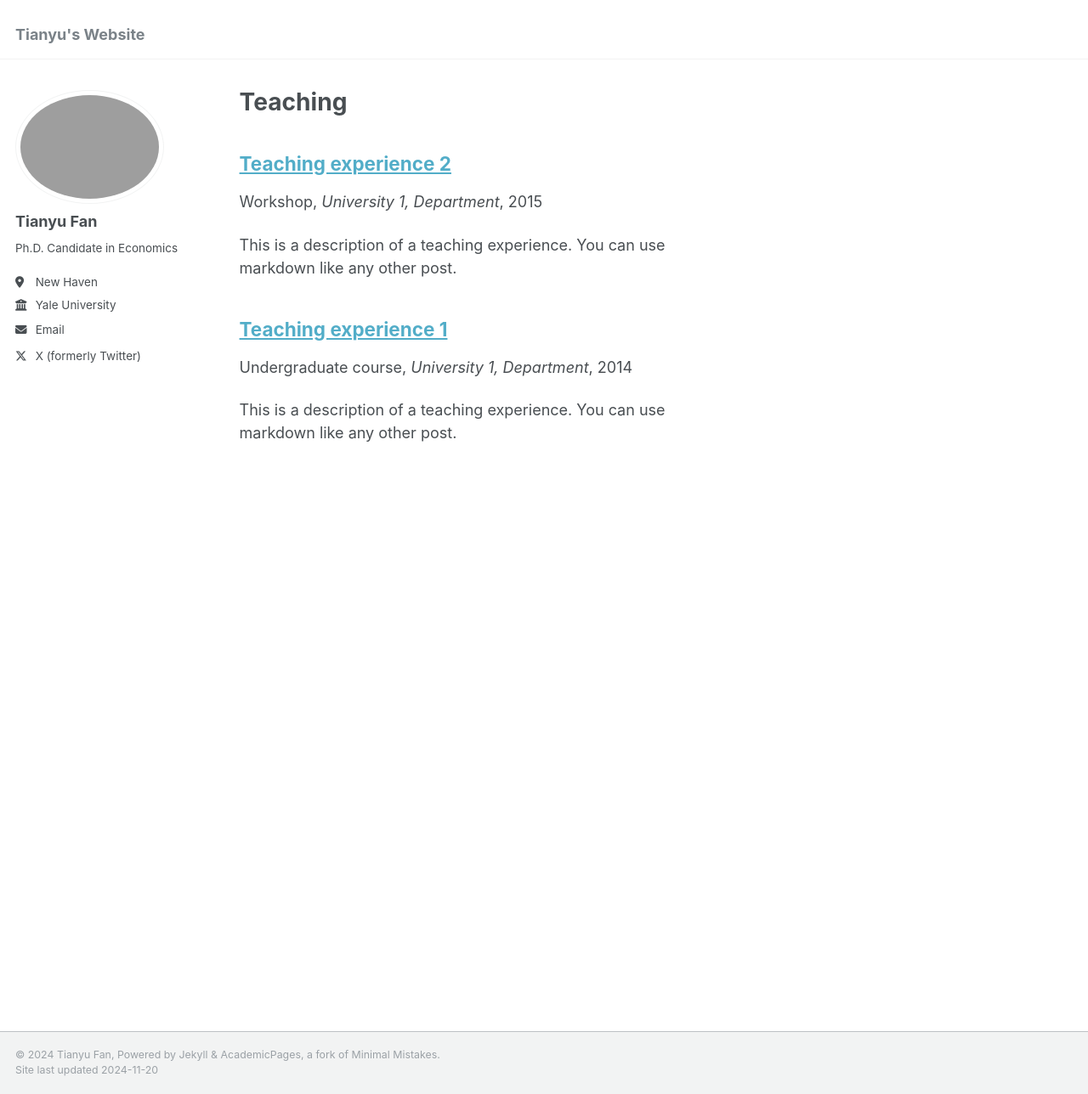
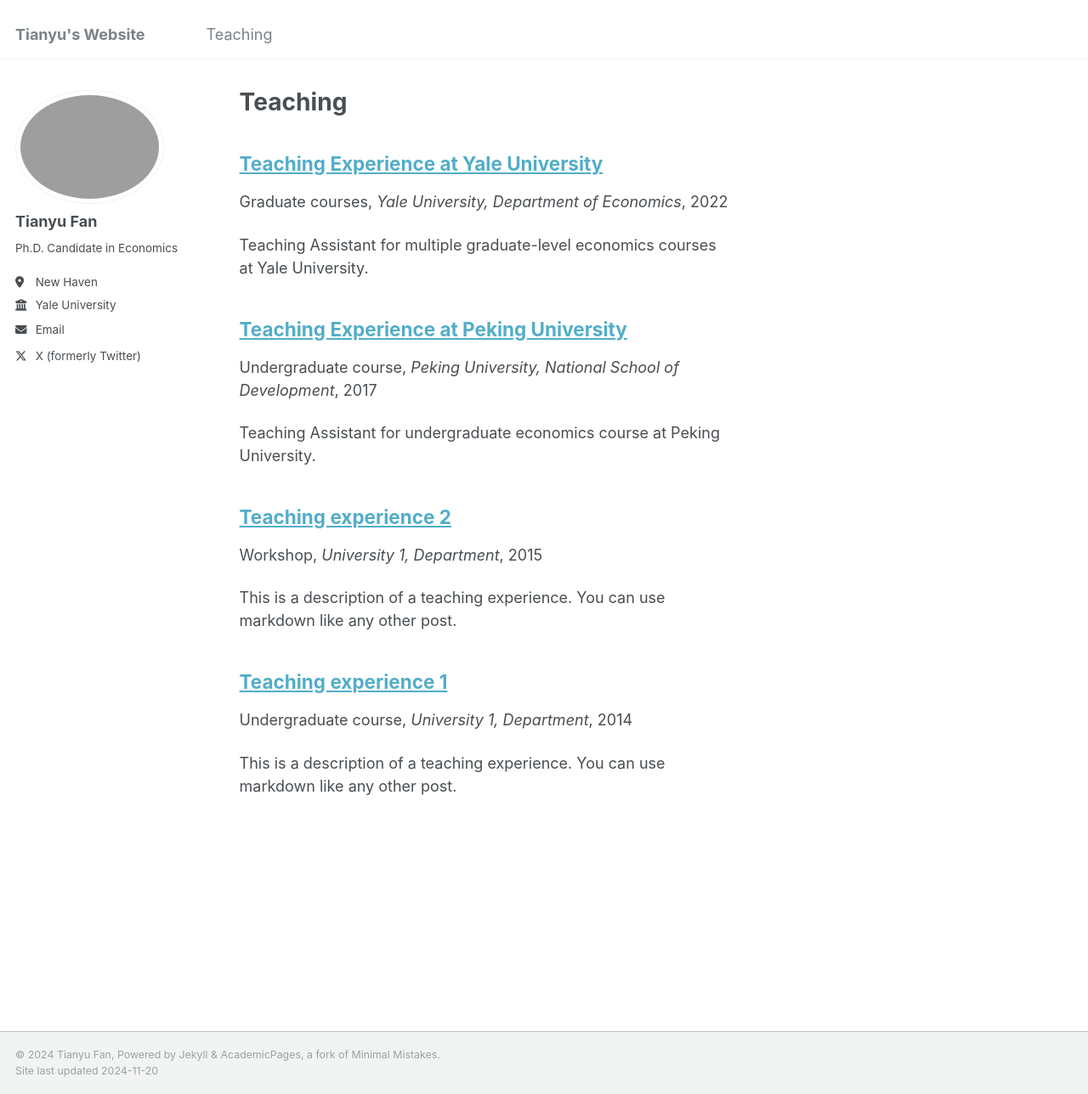
Before and after one commit to tianyufan-econ/tianyufan-econ.github.io, a Jekyll site: the page built from _pages/teaching.html, in a window 1280 px wide and 1288 px high. Shown: the whole window at 85% size. Built offline with Jekyll 4.4.1, drawn with Linux system fonts in a browser that asks for light colours.

Commit message:
teaching

```diff
--- a/_data/navigation.yml
+++ b/_data/navigation.yml
@@ -11,8 +11,8 @@ main:
   #- title: "Talks"
   #  url: /talks/
 
-  #- title: "Teaching"
-  #  url: /teaching/
+  - title: "Teaching"
+    url: /teaching/
 
   #- title: "Portfolio"
   #  url: /portfolio/
--- /dev/null
+++ b/_teaching/2017-teaching-pku.md
@@ -0,0 +1,16 @@
+---
+title: "Teaching Experience at Peking University"
+collection: teaching
+type: "Undergraduate course"
+permalink: /teaching/2017-teaching-pku
+venue: "Peking University, National School of Development"
+date: 2017-09-01
+location: "Beijing, China"
+---
+
+Teaching Assistant for undergraduate economics course at Peking University.
+
+Undergraduate Level Courses
+======
+* **Intermediate Microeconomics**
+  * Fall 2017 with Professors Ju Hu & Lixing Li
--- /dev/null
+++ b/_teaching/2022-2024-teaching-yale.md
@@ -0,0 +1,25 @@
+---
+title: "Teaching Experience at Yale University"
+collection: teaching
+type: "Graduate courses"
+permalink: /teaching/2022-2024-teaching-yale
+venue: "Yale University, Department of Economics"
+date: 2022-09-01
+location: "New Haven, USA"
+---
+
+Teaching Assistant for multiple graduate-level economics courses at Yale University.
+
+Ph.D. Level Courses
+======
+* **Macroeconomics I**
+  * Fall 2023 with Professors Zhen Huo & Fabrizio Zilibotti
+  * Fall 2024 with Professors Pascual Restrepo & Fabrizio Zilibotti
+
+Master's Level Courses
+======
+* **Advanced Development Economics**
+  * Spring 2023 with Professor Michael Boozer
+
+* **Growth and Macroeconomics**
+  * Fall 2022 with Professor Ana Cecilia Fieler
```
